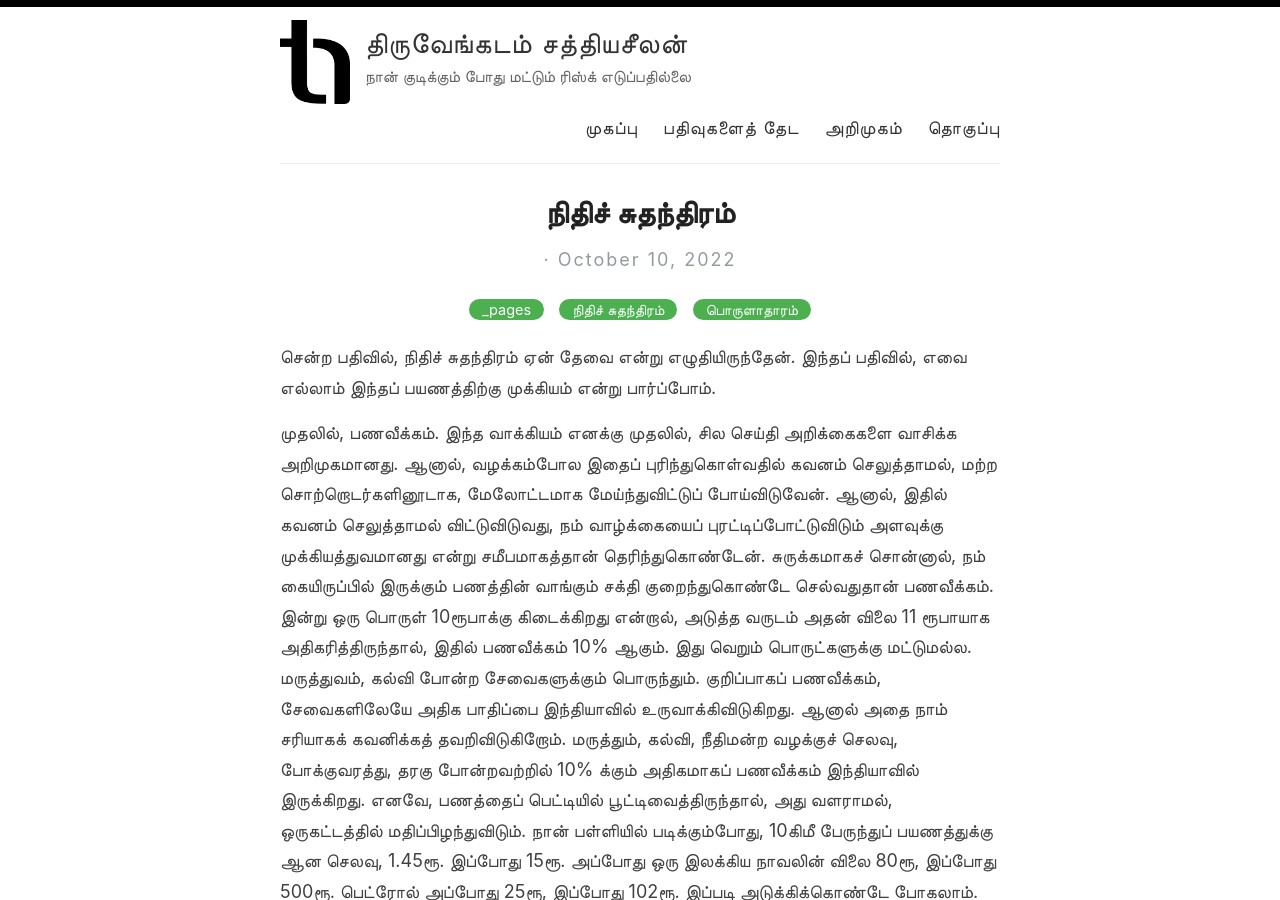
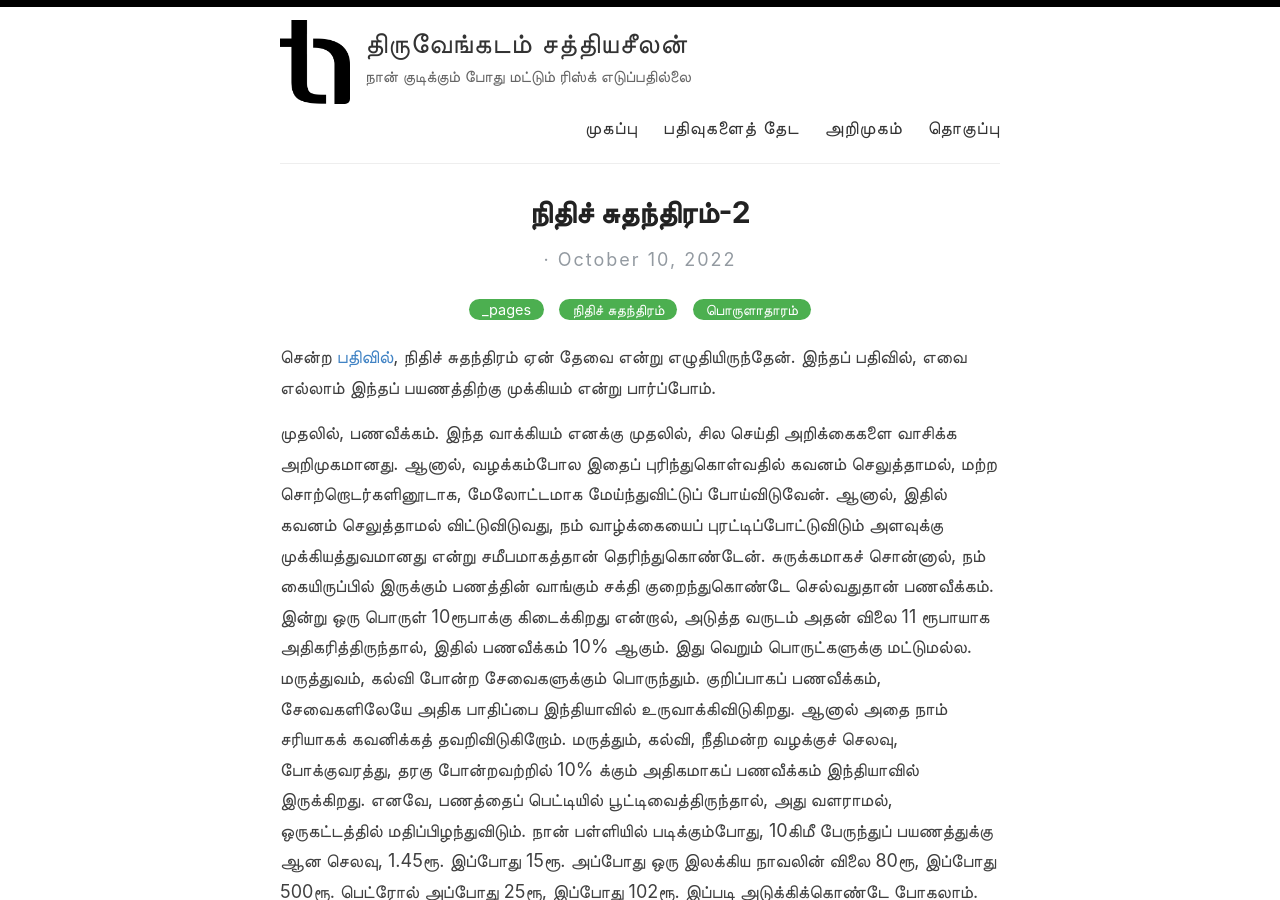
Before and after one commit to sunthiru/thiru.blog, a Jekyll site: the page built from _pages/_posts/2022-10-10-நிதிச்-சுதந்திரம்-2.md, in a window 1280 px wide and 900 px high. Built offline with Jekyll 4.4.1, drawn with Linux system fonts in a browser that asks for light colours.

Commit message:
updated heading

```diff
--- a/_pages/_posts/2022-10-10-நிதிச்-சுதந்திரம்-2.md
+++ b/_pages/_posts/2022-10-10-நிதிச்-சுதந்திரம்-2.md
@@ -1,10 +1,10 @@
 ---
 layout: post
-title: நிதிச் சுதந்திரம்
+title: நிதிச் சுதந்திரம்-2
 categories: [நிதிச் சுதந்திரம், பொருளாதாரம்]
 ---
 
-சென்ற பதிவில், நிதிச் சுதந்திரம் ஏன் தேவை என்று எழுதியிருந்தேன். இந்தப் பதிவில், எவை எல்லாம் இந்தப் பயணத்திற்கு முக்கியம் என்று பார்ப்போம்.
+சென்ற [பதிவில்](/நிதிச-சுதந-திரம-1), நிதிச் சுதந்திரம் ஏன் தேவை என்று எழுதியிருந்தேன். இந்தப் பதிவில், எவை எல்லாம் இந்தப் பயணத்திற்கு முக்கியம் என்று பார்ப்போம்.
 
 முதலில், பணவீக்கம். இந்த வாக்கியம் எனக்கு முதலில், சில செய்தி அறிக்கைகளை வாசிக்க அறிமுகமானது. ஆனால், வழக்கம்போல இதைப் புரிந்துகொள்வதில் கவனம் செலுத்தாமல், மற்ற சொற்றொடர்களினூடாக, மேலோட்டமாக மேய்ந்துவிட்டுப் போய்விடுவேன். ஆனால், இதில் கவனம் செலுத்தாமல் விட்டுவிடுவது, நம் வாழ்க்கையைப் புரட்டிப்போட்டுவிடும் அளவுக்கு முக்கியத்துவமானது என்று சமீபமாகத்தான் தெரிந்துகொண்டேன். சுருக்கமாகச் சொன்னால், நம் கையிருப்பில் இருக்கும் பணத்தின் வாங்கும் சக்தி குறைந்துகொண்டே செல்வதுதான் பணவீக்கம். இன்று ஒரு பொருள் 10ரூபாக்கு கிடைக்கிறது என்றால், அடுத்த வருடம் அதன் விலை 11 ரூபாயாக அதிகரித்திருந்தால், இதில் பணவீக்கம் 10% ஆகும். இது வெறும் பொருட்களுக்கு மட்டுமல்ல. மருத்துவம், கல்வி போன்ற சேவைகளுக்கும் பொருந்தும். குறிப்பாகப் பணவீக்கம், சேவைகளிலேயே அதிக பாதிப்பை இந்தியாவில் உருவாக்கிவிடுகிறது. ஆனால் அதை நாம் சரியாகக் கவனிக்கத் தவறிவிடுகிறோம். மருத்தும், கல்வி, நீதிமன்ற வழக்குச் செலவு, போக்குவரத்து, தரகு போன்றவற்றில் 10% க்கும் அதிகமாகப் பணவீக்கம் இந்தியாவில் இருக்கிறது. எனவே, பணத்தைப் பெட்டியில் பூட்டிவைத்திருந்தால், அது வளராமல், ஒருகட்டத்தில் மதிப்பிழந்துவிடும். நான் பள்ளியில் படிக்கும்போது, 10கிமீ பேருந்துப் பயணத்துக்கு ஆன செலவு, 1.45ரூ. இப்போது 15ரூ. அப்போது ஒரு இலக்கிய நாவலின் விலை 80ரூ, இப்போது 500ரூ. பெட்ரோல் அப்போது 25ரூ, இப்போது 102ரூ. இப்படி அடுக்கிக்கொண்டே போகலாம்.
 
```
